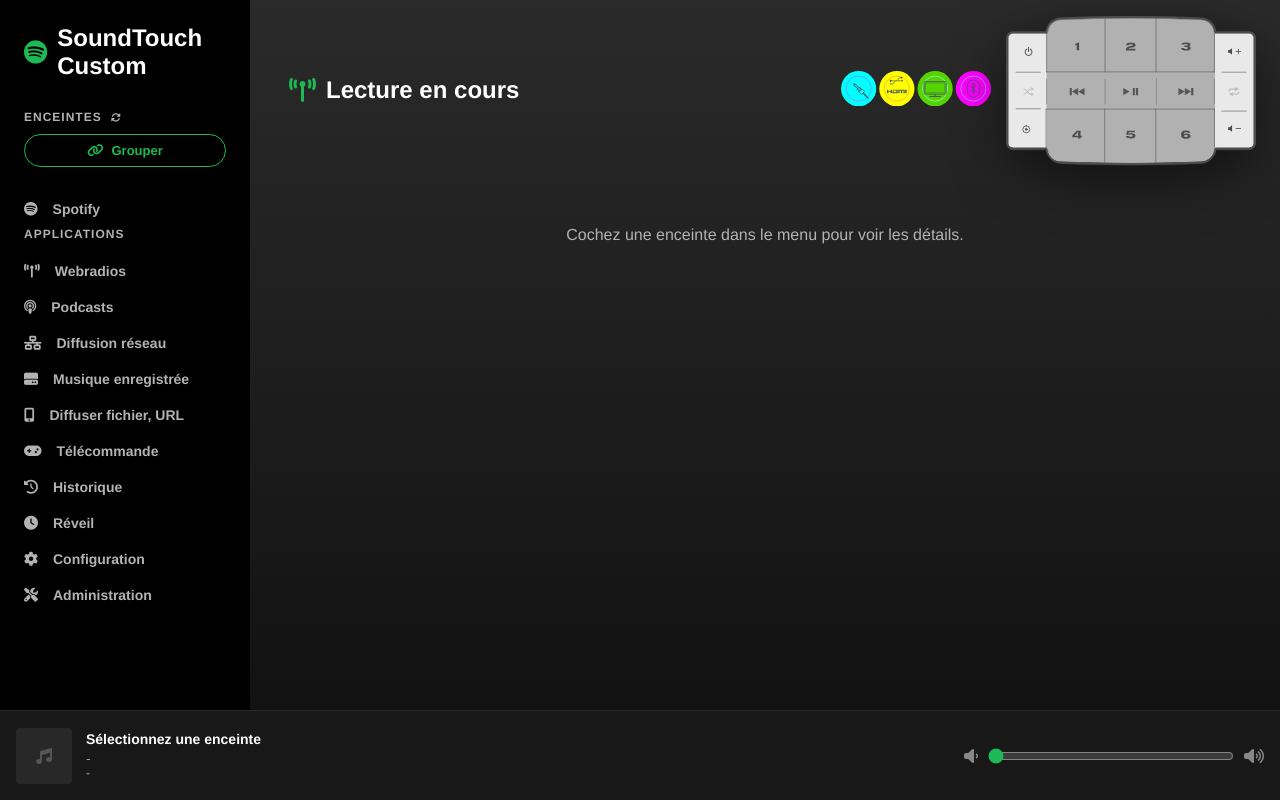
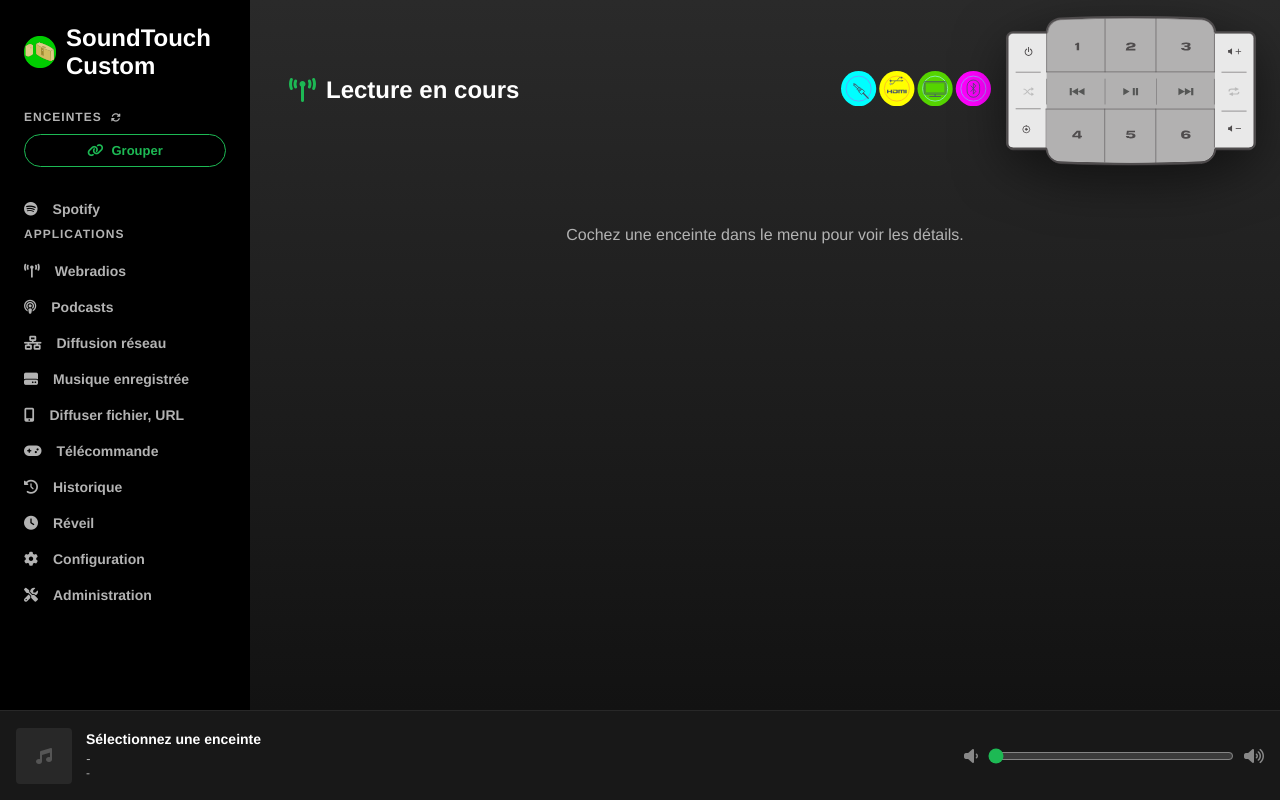
Before and after one commit to phiDu-fr/sc_tools, a plain HTML site: page www/now.html in a window 1280 px wide. Drawn offline with nearby package versions, Linux system fonts and the light colour scheme; no server answers.

Commit message:
modified:   API_DOCUMENTATION.md 	modified:   www/components/sidebar.html 	modified:   www/css/global.css 	new file:   www/img/sc_tools.png 	modified:   www/now.html

```diff
--- a/www/components/sidebar.html
+++ b/www/components/sidebar.html
@@ -1,8 +1,10 @@
 <!-- www/components/sidebar.html -->
 <div class="brand" onclick="window.location.href='index.html'">
-    <i id="dynamic-logo" class="fab fa-spotify" style="color: var(--spotify-green);"></i>
+    <!-- <i id="dynamic-logo" class="fab fa-spotify" style="color: var(--spotify-green);"></i> -->
+    <img src="/img/sc_tools.png" alt="Logo"/>
     <span>SoundTouch Custom</span>
 </div>
+
 
 <div class="nav-section">
     <div class="section-header" style="display: flex; justify-content: space-between; align-items: center; margin-bottom: 10px;">
--- a/www/css/global.css
+++ b/www/css/global.css
@@ -57,6 +57,7 @@ body {
 .sidebar::-webkit-scrollbar-thumb { background: #333; border-radius: 4px; }
 
 .brand { font-size: 24px; font-weight: bold; margin-bottom: 30px; padding-left: 12px; display: flex; align-items: center; gap: 10px; cursor: pointer; user-select: none; }
+.brand img { width: 32px; height: auto; }
 .nav-section { margin-bottom: 24px; }
 .nav-section h3 { font-size: 12px; color: var(--text-subdued); text-transform: uppercase; letter-spacing: 1px; margin-bottom: 12px; padding-left: 12px; }
 
```
Also changed, not shown: www/now.html (+0 -1 lines), www/img/sc_tools.png (added), 1 other file.
